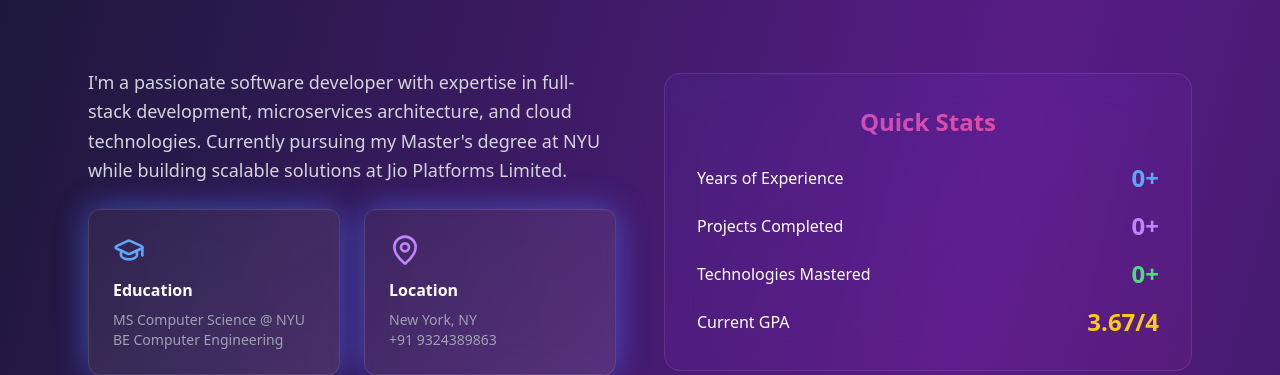
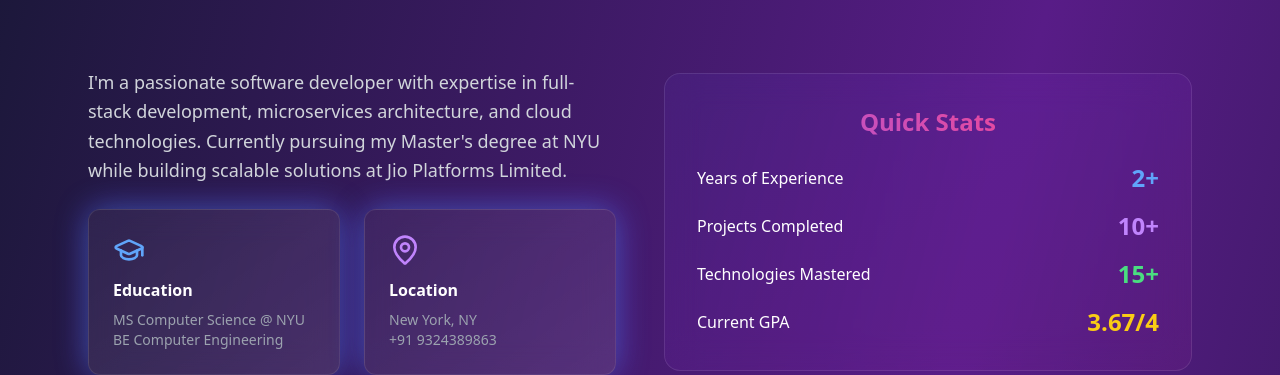
Before and after one commit to Shreyas191/Portfolio-React, a React (Create React App) app: page / in a window 1280 px wide. Shown: the part 924-1299 px from the top of the page. Built offline with nearby package versions, Linux system fonts and the light colour scheme.

Commit message:
stats counter changes

```diff
--- a/src/App.js
+++ b/src/App.js
@@ -451,21 +451,15 @@ const Portfolio = () => {
               <div className="space-y-4">
                 <div className="flex justify-between items-center group">
                   <span className="group-hover:text-blue-300 transition-colors">Years of Experience</span>
-                  <span className="text-blue-400 font-bold text-2xl">
-                    <AnimatedCounter end={2} suffix="+" />
-                  </span>
+                  <span className="text-blue-400 font-bold text-2xl">2+</span>
                 </div>
                 <div className="flex justify-between items-center group">
                   <span className="group-hover:text-purple-300 transition-colors">Projects Completed</span>
-                  <span className="text-purple-400 font-bold text-2xl">
-                    <AnimatedCounter end={2} suffix="+" />
-                  </span>
+                  <span className="text-purple-400 font-bold text-2xl">10+</span>
                 </div>
                 <div className="flex justify-between items-center group">
                   <span className="group-hover:text-green-300 transition-colors">Technologies Mastered</span>
-                  <span className="text-green-400 font-bold text-2xl">
-                    <AnimatedCounter end={15} suffix="+" />
-                  </span>
+                  <span className="text-green-400 font-bold text-2xl">15+</span>
                 </div>
                 <div className="flex justify-between items-center group">
                   <span className="group-hover:text-yellow-300 transition-colors">Current GPA</span>
```
